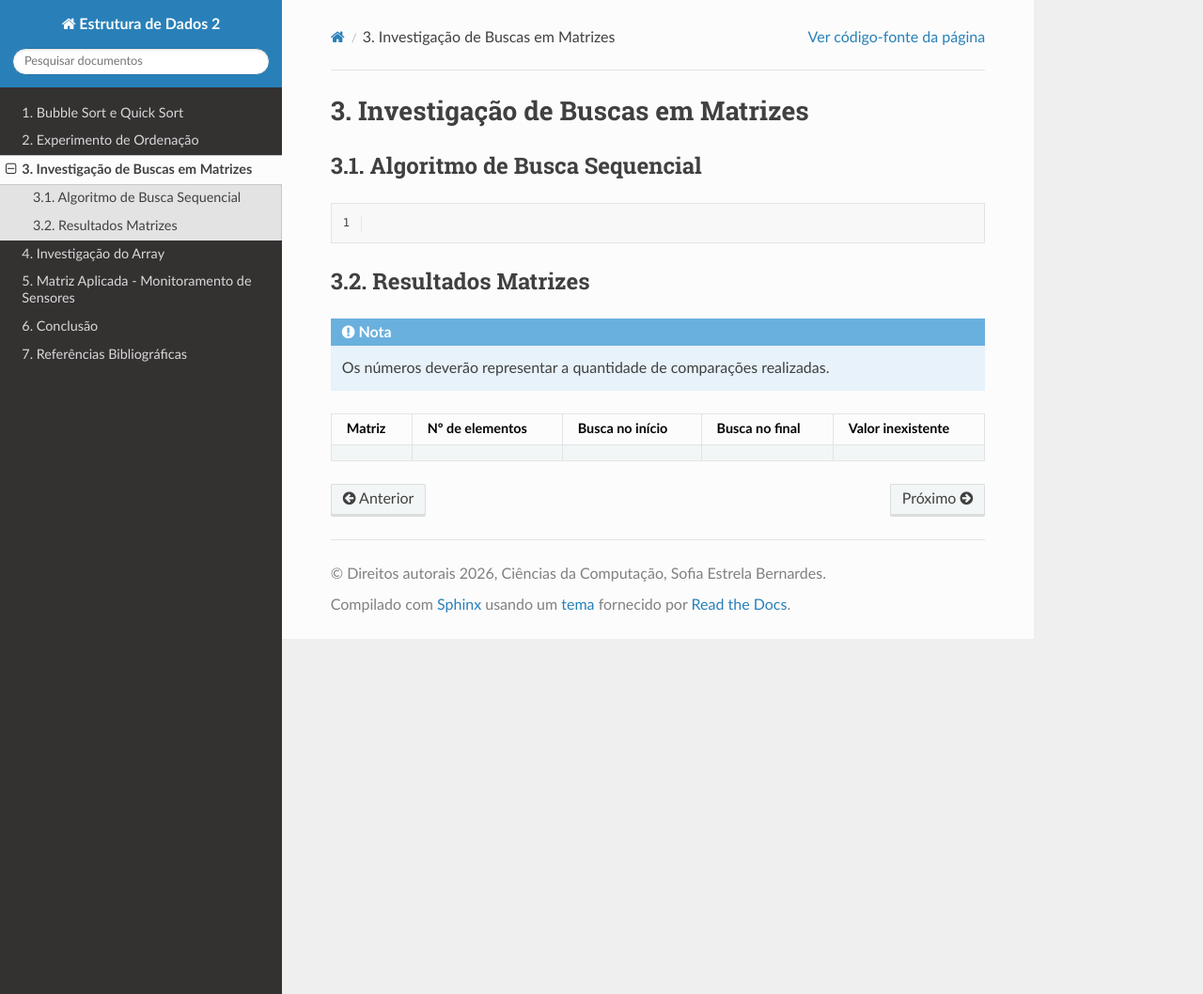
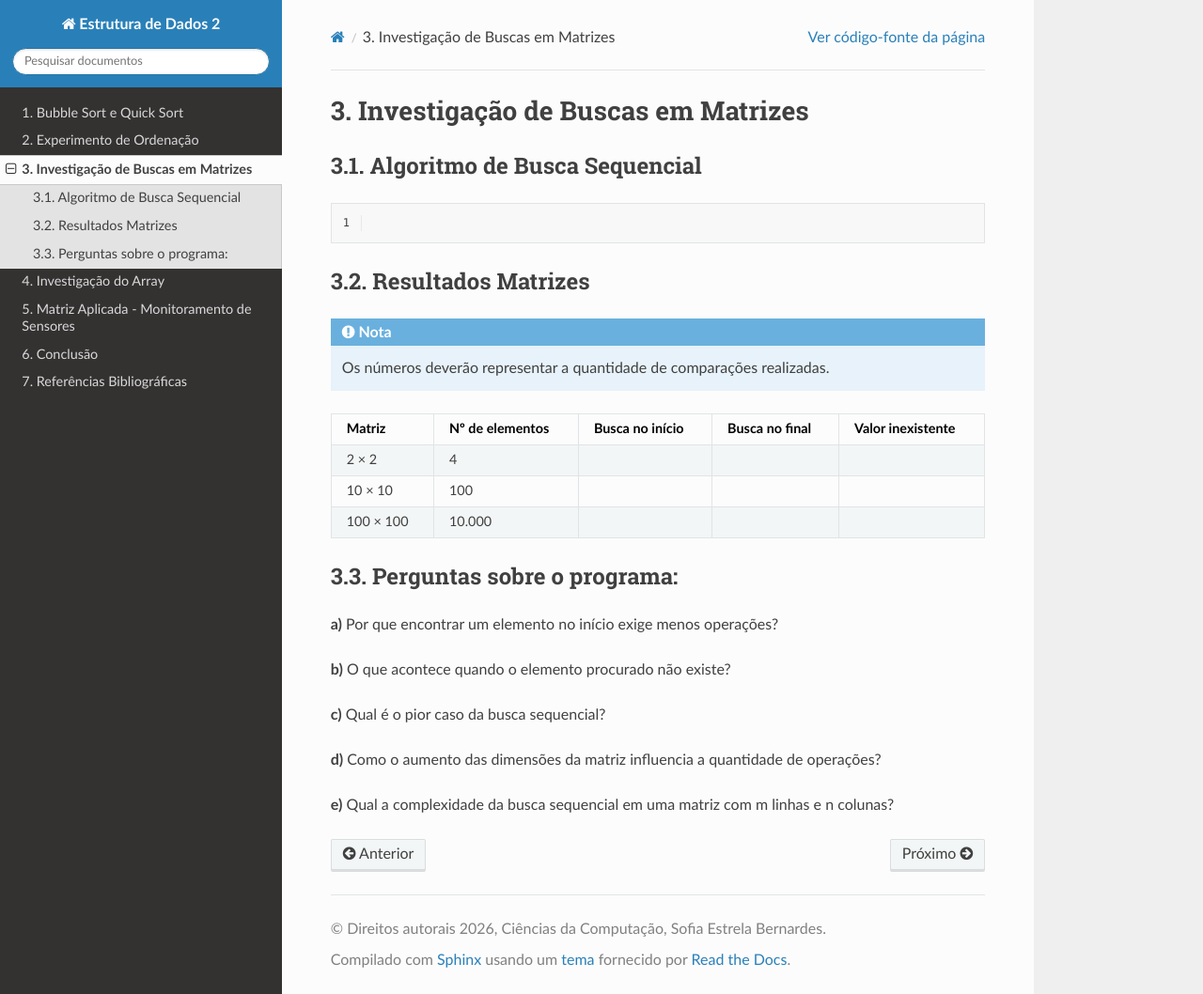
Before and after one commit to sofiaestrelab/Estrutura_de_Dados_2, a Sphinx documentation site: the page built from docs/source/parte3/index.rst, in a window 1280 px wide and 1058 px high. Shown: the whole window at 94% size. Built offline with Sphinx 7.4.7 and the Read the Docs theme 3.1.0, drawn with Linux system fonts in a browser that asks for light colours.

Commit message:
Revise index.rst for matrix search investigation
Updated the content and structure of the index.rst file, adding examples and questions related to matrix search algorithms.

```diff
--- a/docs/source/parte3/index.rst
+++ b/docs/source/parte3/index.rst
@@ -31,8 +31,31 @@ Resultados Matrizes
      - Busca no início
      - Busca no final
      - Valor inexistente
-   * -
+   * - 2 × 2
+     - 4
      -
      -
      -
+   * - 10 × 10
+     - 100
      -
+     -
+     -
+   * - 100 × 100
+     - 10.000
+     -
+     -
+     -
+
+Perguntas sobre o programa:
+---------------------------
+
+**a)** Por que encontrar um elemento no início exige menos operações?
+
+**b)** O que acontece quando o elemento procurado não existe?
+
+**c)** Qual é o pior caso da busca sequencial?
+
+**d)** Como o aumento das dimensões da matriz influencia a quantidade de operações?
+
+**e)** Qual a complexidade da busca sequencial em uma matriz com m linhas e n colunas?
```
